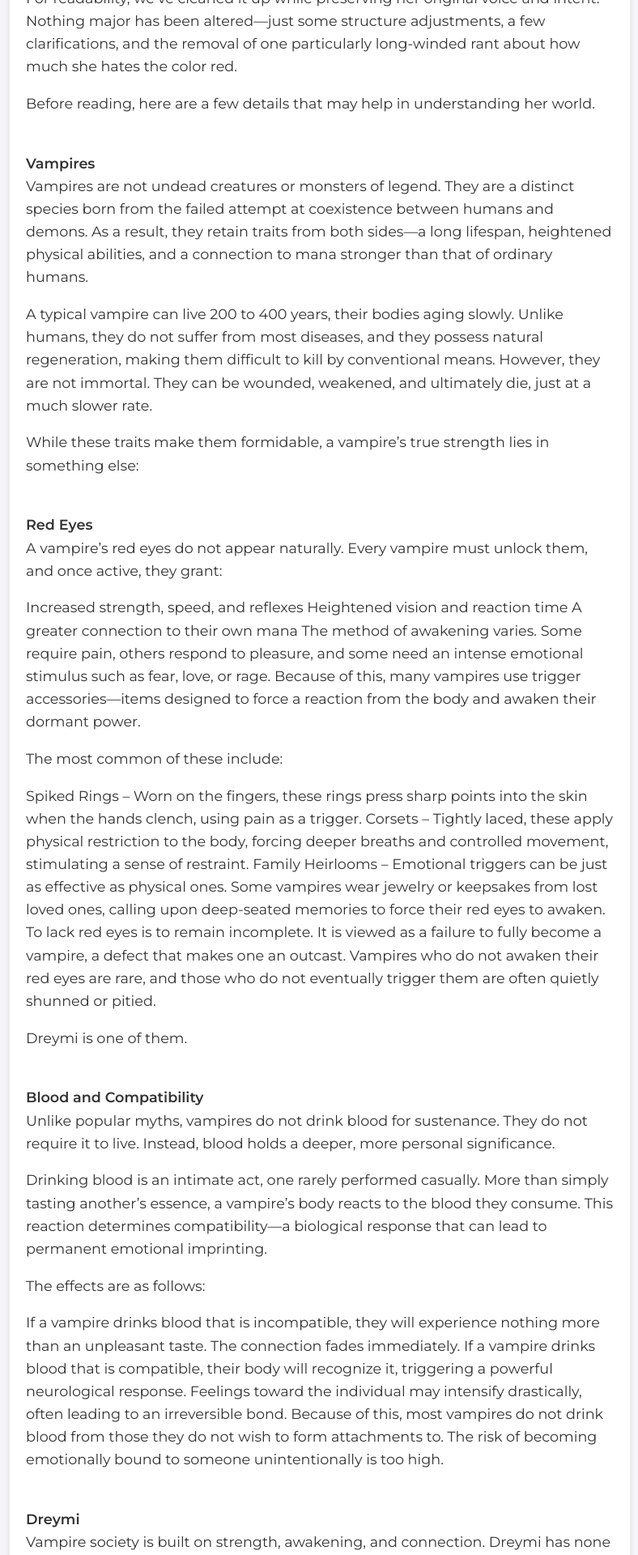
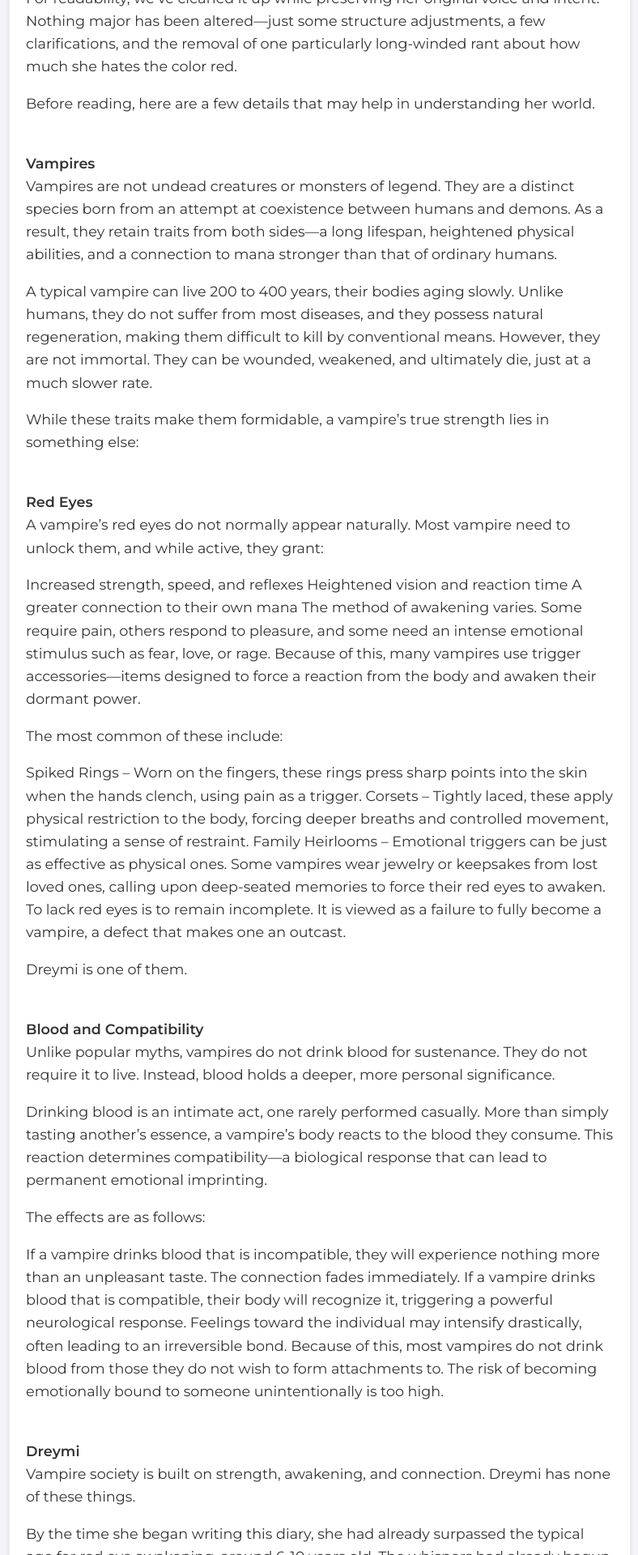
Before and after one commit to Saiminator/Kyuukei, a Jekyll site: the page built from _chapters/dreymi-chapter1.md, in a window 1280 px wide. Shown: the part 450-2370 px from the top of the page at 81% size, without its empty margins (245-1033 px from the left). Built offline with Jekyll 4.4.1, drawn with Linux system fonts in a browser that asks for light colours; some of the changed text lies outside the part shown.

Commit message:
Update dreymi-chapter1.md

```diff
--- a/_chapters/dreymi-chapter1.md
+++ b/_chapters/dreymi-chapter1.md
@@ -19,7 +19,7 @@
 
 <br>
 **Vampires**<br>
-Vampires are not undead creatures or monsters of legend. They are a distinct species born from the failed attempt at coexistence between humans and demons. As a result, they retain traits from both sides—a long lifespan, heightened physical abilities, and a connection to mana stronger than that of ordinary humans.
+Vampires are not undead creatures or monsters of legend. They are a distinct species born from an attempt at coexistence between humans and demons. As a result, they retain traits from both sides—a long lifespan, heightened physical abilities, and a connection to mana stronger than that of ordinary humans.
 
 A typical vampire can live 200 to 400 years, their bodies aging slowly. Unlike humans, they do not suffer from most diseases, and they possess natural regeneration, making them difficult to kill by conventional means. However, they are not immortal. They can be wounded, weakened, and ultimately die, just at a much slower rate.
 
@@ -27,7 +27,7 @@
 
 <br>
 **Red Eyes**<br>
-A vampire’s red eyes do not appear naturally. Every vampire must unlock them, and once active, they grant:
+A vampire’s red eyes do not normally appear naturally. Most vampire need to unlock them, and while active, they grant:
 
 Increased strength, speed, and reflexes
 Heightened vision and reaction time
@@ -39,7 +39,7 @@
 Spiked Rings – Worn on the fingers, these rings press sharp points into the skin when the hands clench, using pain as a trigger.
 Corsets – Tightly laced, these apply physical restriction to the body, forcing deeper breaths and controlled movement, stimulating a sense of restraint.
 Family Heirlooms – Emotional triggers can be just as effective as physical ones. Some vampires wear jewelry or keepsakes from lost loved ones, calling upon deep-seated memories to force their red eyes to awaken.
-To lack red eyes is to remain incomplete. It is viewed as a failure to fully become a vampire, a defect that makes one an outcast. Vampires who do not awaken their red eyes are rare, and those who do not eventually trigger them are often quietly shunned or pitied.
+To lack red eyes is to remain incomplete. It is viewed as a failure to fully become a vampire, a defect that makes one an outcast.
 
 Dreymi is one of them.
 
```
Also changed, not shown: other parts of _chapters/dreymi-chapter1.md (+1 -1 lines).
